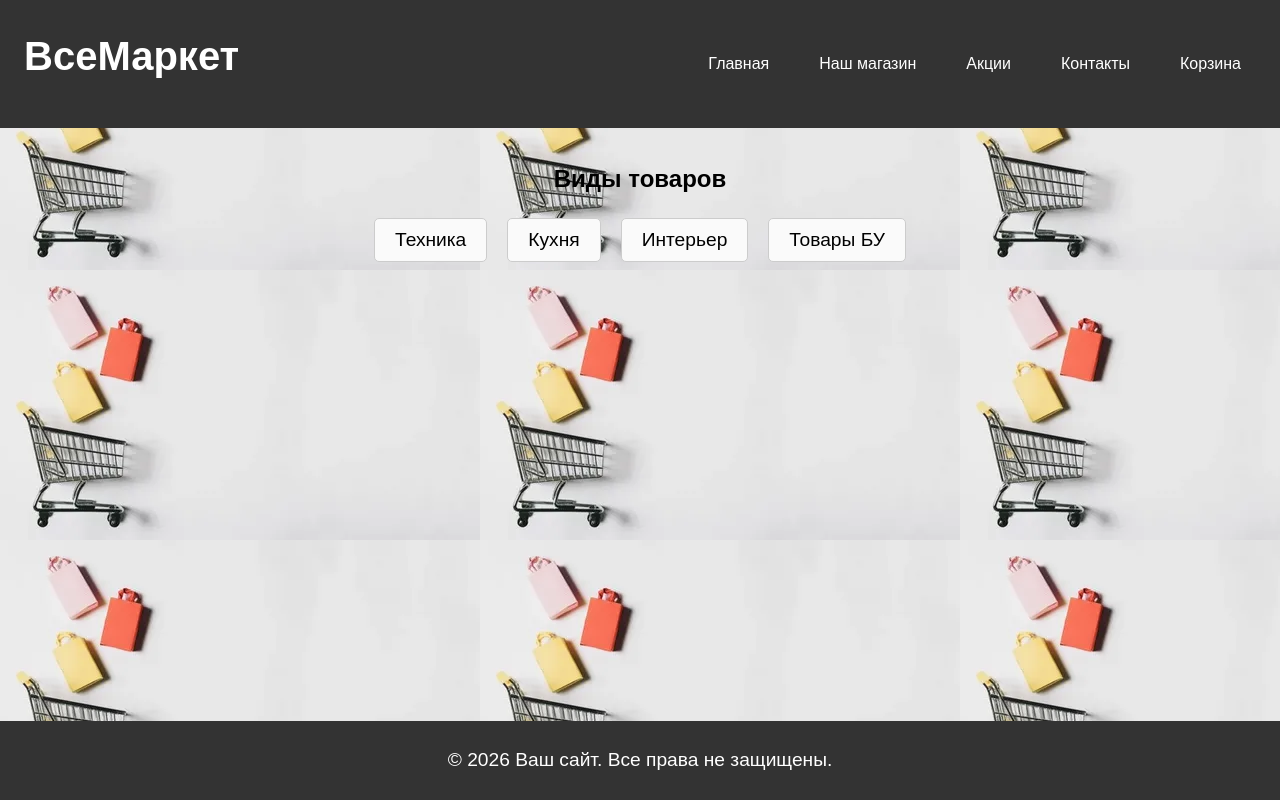
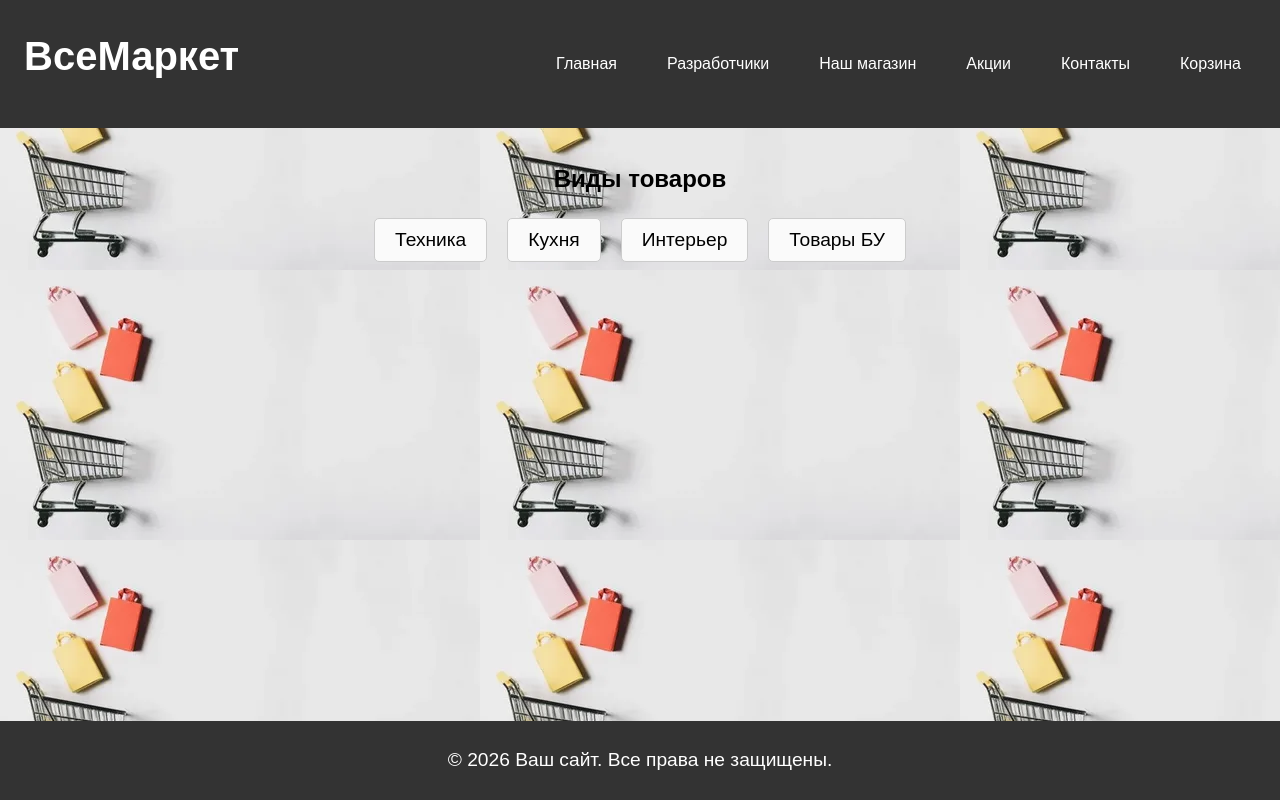
Before and after one commit to Konstantin-creator373/internet-shop, a plain HTML site: page index.html in a window 1280 px wide. Drawn offline with Linux system fonts and the light colour scheme.

Commit message:
index.html

```diff
--- a/index.html
+++ b/index.html
@@ -13,6 +13,7 @@
         <nav>
             <ul>
                 <li><a href="#home">Главная</a></li>
+                <li><a href="razrabotchik.html">Разработчики</a></li>
                 <li><a href="#shop">Наш магазин</a></li>
                 <li><a href="#actions">Акции</a></li>
                 <li><a href="ssilki.html">Контакты</a></li>
```
